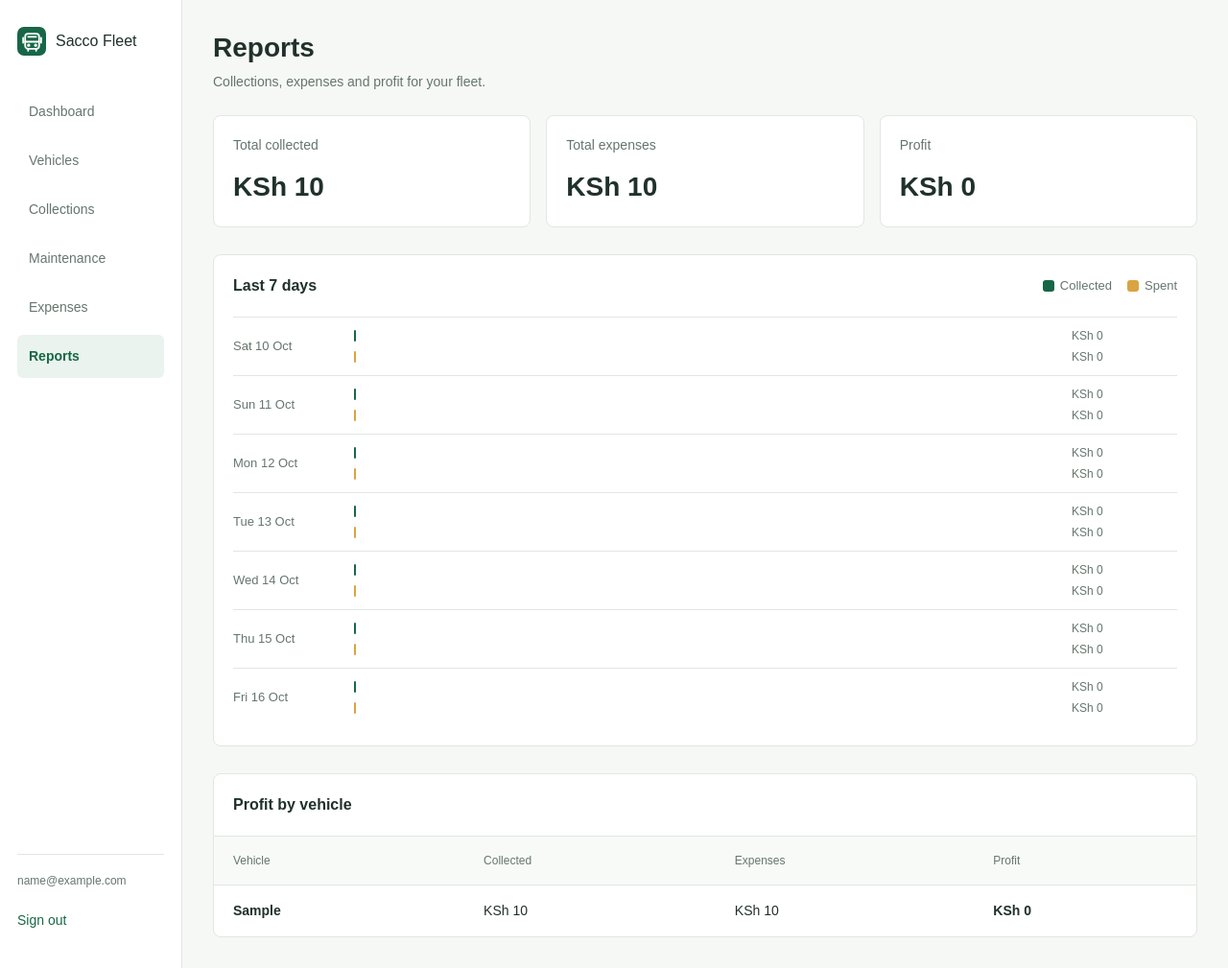
After one commit to TheeBaranga/SaccoFleet, a Django app: page /reports/ in a window 1280 px wide. The commit adds this page. Shown: the whole page at 96% size. Run offline with Django 5.2, Linux system fonts and the light colour scheme; a user stored in the database is signed in; tables that the repository leaves empty hold one stand-in row (values such as "Sample post").

Commit message:
Add expenses, reports with profit chart, and edit/delete for records
Co-Authored-By: Claude Opus 5.5 <noreply@anthropic.com>

```diff
--- a/core/static/core/app.css
+++ b/core/static/core/app.css
@@ -107,3 +107,23 @@ tbody th a:hover{color:var(--green);text-decoration:underline}
 .detail-grid dd{margin:8px 0 0;font-size:16px;overflow-wrap:anywhere}
 @media(max-width:760px){.detail-panel{padding:20px}.detail-grid{grid-template-columns:1fr;gap:18px}}
 .stats-single{grid-template-columns:minmax(0,320px)}
+/* Edit and delete actions. */
+.row-actions{white-space:nowrap;text-align:right;font-size:14px}
+.row-actions a{margin-left:12px}
+.danger-link{color:var(--error)}
+.danger{background:var(--error);color:#fff;border:0;border-radius:6px;padding:12px 18px;min-height:44px;font-weight:500}
+.page-heading .page-actions{margin-bottom:0}
+/* Reports. */
+.chart-panel{margin-bottom:28px}
+.legend{margin:0;font-size:13px;color:var(--muted);display:flex;align-items:center;gap:6px}
+.key{display:inline-block;width:12px;height:12px;border-radius:3px;margin-left:10px}
+.key-in,.bar-in{background:var(--green)}
+.key-out,.bar-out{background:#d9a441}
+.chart{list-style:none;margin:0;padding:0 20px 20px}
+.chart li{display:grid;grid-template-columns:110px 1fr;gap:16px;align-items:center;padding:10px 0;border-top:1px solid #e1e7e3}
+.chart-day{font-size:13px;color:var(--muted)}
+.chart-bars{display:grid;grid-template-columns:1fr 110px;gap:4px 10px;align-items:center}
+.bar{display:block;height:12px;border-radius:3px;min-width:2px}
+.bar-value{font-size:12px;color:var(--muted);font-variant-numeric:tabular-nums}
+.negative{color:var(--error)}
+@media(max-width:760px){.chart li{grid-template-columns:1fr;gap:6px}}
--- a/fleet/templates/fleet/form.html
+++ b/fleet/templates/fleet/form.html
@@ -4,7 +4,7 @@
 <a class="back-link" href="{{ cancel_url }}">← {{ back_label }}</a>
 <header class="page-heading"><div><h1>{{ heading }}</h1><p class="subtitle">{{ description }}</p></div></header>
 {% if no_vehicles %}
-<section class="entry-panel"><h2>Add a vehicle first</h2><p>A collection must belong to a vehicle in your fleet.</p><a class="primary action-link" href="{% url 'add_vehicle' %}">+ Add vehicle</a></section>
+<section class="entry-panel"><h2>Add a vehicle first</h2><p>Collections and expenses must belong to a vehicle in your fleet.</p><a class="primary action-link" href="{% url 'add_vehicle' %}">+ Add vehicle</a></section>
 {% else %}
 <form method="post" class="entry-panel" novalidate>
   {% csrf_token %}
--- /dev/null
+++ b/fleet/templates/fleet/reports.html
@@ -0,0 +1,41 @@
+{% extends 'app.html' %}
+{% load humanize %}
+{% block title %}Reports | Sacco Fleet{% endblock %}
+{% block page_content %}
+<header class="page-heading"><div><h1>Reports</h1><p class="subtitle">Collections, expenses and profit for your fleet.</p></div></header>
+<dl class="stats" aria-label="All-time totals">
+  <div class="stat"><dt>Total collected</dt><dd>KSh {{ total_in|intcomma }}</dd></div>
+  <div class="stat"><dt>Total expenses</dt><dd>KSh {{ total_out|intcomma }}</dd></div>
+  <div class="stat"><dt>Profit</dt><dd class="{% if profit < 0 %}negative{% endif %}">KSh {{ profit|intcomma }}</dd></div>
+</dl>
+<section class="table-panel chart-panel" aria-labelledby="chart-heading">
+  <div class="panel-heading"><h2 id="chart-heading">Last 7 days</h2>
+    <p class="legend"><span class="key key-in"></span>Collected <span class="key key-out"></span>Spent</p></div>
+  <ul class="chart">
+    {% for day in chart %}
+    <li>
+      <span class="chart-day">{{ day.day|date:"D j M" }}</span>
+      <span class="chart-bars">
+        <span class="bar bar-in" style="width:{{ day.collected_pct }}%"></span><span class="bar-value">KSh {{ day.collected|intcomma }}</span>
+        <span class="bar bar-out" style="width:{{ day.spent_pct }}%"></span><span class="bar-value">KSh {{ day.spent|intcomma }}</span>
+      </span>
+    </li>
+    {% endfor %}
+  </ul>
+</section>
+<section class="table-panel" aria-labelledby="vehicle-profit-heading">
+  <div class="panel-heading"><h2 id="vehicle-profit-heading">Profit by vehicle</h2></div>
+  <div class="table-scroll">
+    <table>
+      <thead><tr><th scope="col">Vehicle</th><th scope="col">Collected</th><th scope="col">Expenses</th><th scope="col">Profit</th></tr></thead>
+      <tbody>
+        {% for row in rows %}
+        <tr><th scope="row"><a href="{% url 'vehicle_detail' row.vehicle.pk %}">{{ row.vehicle.registration }}</a></th><td>KSh {{ row.collected|intcomma }}</td><td>KSh {{ row.spent|intcomma }}</td><td class="{% if row.profit < 0 %}negative{% endif %}"><strong>KSh {{ row.profit|intcomma }}</strong></td></tr>
+        {% empty %}
+        <tr><td colspan="4" class="empty-state"><h3>No vehicles yet</h3><p>Add vehicles and record collections to see reports.</p><a href="{% url 'add_vehicle' %}">Add a vehicle</a></td></tr>
+        {% endfor %}
+      </tbody>
+    </table>
+  </div>
+</section>
+{% endblock %}
--- a/fleet/templates/fleet/vehicle_detail.html
+++ b/fleet/templates/fleet/vehicle_detail.html
@@ -4,7 +4,7 @@
 <a class="back-link" href="{% url 'vehicles' %}">← Back to vehicles</a>
 <header class="page-heading">
   <div class="title-row"><h1>{{ vehicle.registration }}</h1><span class="badge badge-{{ vehicle.status }}">{{ vehicle.get_status_display }}</span></div>
-  <a class="secondary action-link" href="{% url 'edit_vehicle' vehicle.pk %}">Edit vehicle</a>
+  <div class="page-actions"><a class="secondary action-link" href="{% url 'edit_vehicle' vehicle.pk %}">Edit vehicle</a><a class="secondary action-link danger-link" href="{% url 'delete_vehicle' vehicle.pk %}">Delete</a></div>
 </header>
 <section class="detail-panel" aria-labelledby="basic-heading">
   <h2 id="basic-heading">Basic information</h2>
--- a/fleet/urls.py
+++ b/fleet/urls.py
@@ -9,4 +9,12 @@ urlpatterns = [
     path("collections/", views.collections, name="collections"),
     path("maintenance/", views.maintenance, name="maintenance"),
     path("collections/add/", views.record_collection, name="record_collection"),
+    path("vehicles/<int:pk>/delete/", views.delete_vehicle, name="delete_vehicle"),
+    path("collections/<int:pk>/edit/", views.edit_collection, name="edit_collection"),
+    path("collections/<int:pk>/delete/", views.delete_collection, name="delete_collection"),
+    path("expenses/", views.expenses, name="expenses"),
+    path("expenses/add/", views.add_expense, name="add_expense"),
+    path("expenses/<int:pk>/edit/", views.edit_expense, name="edit_expense"),
+    path("expenses/<int:pk>/delete/", views.delete_expense, name="delete_expense"),
+    path("reports/", views.reports, name="reports"),
 ]
--- a/fleet/views.py
+++ b/fleet/views.py
@@ -9,8 +9,8 @@ from django.core.paginator import Paginator
 from django.urls import reverse
 from django.views.decorators.cache import never_cache
 from django.views.decorators.http import require_http_methods
-from .forms import CollectionForm, VehicleForm
-from .models import Collection, Fleet, Vehicle
+from .forms import CollectionForm, ExpenseForm, VehicleForm
+from .models import Collection, Expense, Fleet, Vehicle
 
 
 @never_cache
@@ -100,3 +100,119 @@ def maintenance(request):
     today = timezone.localdate()
     vehicles = Vehicle.objects.filter(fleet__owner=request.user, next_service__isnull=False).order_by("next_service")
     return render(request, "fleet/maintenance.html", {"vehicles": vehicles, "today": today, "soon": today + timedelta(days=7)})
+
+
+@never_cache
+@login_required
+@require_http_methods(["GET", "POST"])
+def delete_vehicle(request, pk):
+    vehicle = get_object_or_404(Vehicle, pk=pk, fleet__owner=request.user)
+    if request.method == "POST":
+        vehicle.delete()
+        messages.success(request, f"{vehicle.registration} was deleted.")
+        return redirect("vehicles")
+    warning = f"This also deletes its {vehicle.collections.count()} collection(s) and {vehicle.expenses.count()} expense(s)."
+    return render(request, "fleet/confirm_delete.html", {"heading": f"Delete {vehicle.registration}?", "warning": warning, "cancel_url": reverse("vehicle_detail", args=[pk])})
+
+
+@never_cache
+@login_required
+@require_http_methods(["GET", "POST"])
+def edit_collection(request, pk):
+    collection = get_object_or_404(Collection, pk=pk, vehicle__fleet__owner=request.user)
+    form = CollectionForm(request.POST if request.method == "POST" else None, instance=collection, owner=request.user)
+    if request.method == "POST" and form.is_valid():
+        form.save()
+        messages.success(request, "Collection updated.")
+        return redirect("collections")
+    return render(request, "fleet/form.html", {"form": form, "heading": "Edit collection", "description": "Correct this collection.", "button_label": "Save changes", "cancel_url": reverse("collections"), "back_label": "Back to collections"})
+
+
+@never_cache
+@login_required
+@require_http_methods(["GET", "POST"])
+def delete_collection(request, pk):
+    collection = get_object_or_404(Collection, pk=pk, vehicle__fleet__owner=request.user)
+    if request.method == "POST":
+        collection.delete()
+        messages.success(request, "Collection deleted.")
+        return redirect("collections")
+    return render(request, "fleet/confirm_delete.html", {"heading": "Delete this collection?", "warning": f"KSh {collection.amount:,} for {collection.vehicle} on {collection.date:%d %b %Y}.", "cancel_url": reverse("collections")})
+
+
+@never_cache
+@login_required
+@require_http_methods(["GET"])
+def expenses(request):
+    records = Expense.objects.filter(vehicle__fleet__owner=request.user).select_related("vehicle")
+    total = records.aggregate(total=Sum("amount"))["total"] or 0
+    page = Paginator(records, 20).get_page(request.GET.get("page"))
+    return render(request, "fleet/expenses.html", {"page_obj": page, "total": f"{total:,}"})
+
+
+@never_cache
+@login_required
+@require_http_methods(["GET", "POST"])
+def add_expense(request):
+    form = ExpenseForm(request.POST if request.method == "POST" else None, owner=request.user)
+    if request.method == "POST" and form.is_valid():
+        form.save()
+        messages.success(request, "Expense recorded.")
+        return redirect("expenses")
+    has_vehicles = Vehicle.objects.filter(fleet__owner=request.user).exists()
+    return render(request, "fleet/form.html", {"form": form, "heading": "Record expense", "description": "Record fuel, repairs and other costs in whole Kenyan shillings.", "button_label": "Save expense", "no_vehicles": not has_vehicles, "cancel_url": reverse("expenses"), "back_label": "Back to expenses"})
+
+
+@never_cache
+@login_required
+@require_http_methods(["GET", "POST"])
+def edit_expense(request, pk):
+    expense = get_object_or_404(Expense, pk=pk, vehicle__fleet__owner=request.user)
+    form = ExpenseForm(request.POST if request.method == "POST" else None, instance=expense, owner=request.user)
+    if request.method == "POST" and form.is_valid():
+        form.save()
+        messages.success(request, "Expense updated.")
+        return redirect("expenses")
+    return render(request, "fleet/form.html", {"form": form, "heading": "Edit expense", "description": "Correct this expense.", "button_label": "Save changes", "cancel_url": reverse("expenses"), "back_label": "Back to expenses"})
+
+
+@never_cache
+@login_required
+@require_http_methods(["GET", "POST"])
+def delete_expense(request, pk):
+    expense = get_object_or_404(Expense, pk=pk, vehicle__fleet__owner=request.user)
+    if request.method == "POST":
+        expense.delete()
+        messages.success(request, "Expense deleted.")
+        return redirect("expenses")
+    return render(request, "fleet/confirm_delete.html", {"heading": "Delete this expense?", "warning": f"{expense.get_category_display()}: KSh {expense.amount:,} for {expense.vehicle} on {expense.date:%d %b %Y}.", "cancel_url": reverse("expenses")})
+
+
+@never_cache
+@login_required
+@require_http_methods(["GET"])
+def reports(request):
+    today = timezone.localdate()
+    collections = Collection.objects.filter(vehicle__fleet__owner=request.user)
+    expenses = Expense.objects.filter(vehicle__fleet__owner=request.user)
+
+    # Last 7 days, oldest first, for the chart.
+    start = today - timedelta(days=6)
+    daily_in = dict(collections.filter(date__gte=start).values_list("date").annotate(total=Sum("amount")))
+    daily_out = dict(expenses.filter(date__gte=start).values_list("date").annotate(total=Sum("amount")))
+    days = [start + timedelta(days=i) for i in range(7)]
+    largest = max([daily_in.get(d, 0) for d in days] + [daily_out.get(d, 0) for d in days] + [1])
+    chart = [{"day": d, "collected": daily_in.get(d, 0), "spent": daily_out.get(d, 0),
+              "collected_pct": round(daily_in.get(d, 0) * 100 / largest), "spent_pct": round(daily_out.get(d, 0) * 100 / largest)} for d in days]
+
+    # All-time totals per vehicle.
+    per_in = dict(collections.values_list("vehicle").annotate(total=Sum("amount")))
+    per_out = dict(expenses.values_list("vehicle").annotate(total=Sum("amount")))
+    rows = []
+    for vehicle in Vehicle.objects.filter(fleet__owner=request.user):
+        collected, spent = per_in.get(vehicle.pk, 0), per_out.get(vehicle.pk, 0)
+        rows.append({"vehicle": vehicle, "collected": collected, "spent": spent, "profit": collected - spent})
+    rows.sort(key=lambda row: row["profit"], reverse=True)
+
+    total_in, total_out = sum(per_in.values()), sum(per_out.values())
+    return render(request, "fleet/reports.html", {"chart": chart, "rows": rows, "total_in": total_in, "total_out": total_out, "profit": total_in - total_out})
--- a/templates/app.html
+++ b/templates/app.html
@@ -5,9 +5,11 @@
     {% include 'brand.html' %}
     <nav aria-label="Main navigation">
       <a href="{% url 'dashboard' %}" {% if request.resolver_match.url_name == 'dashboard' %}aria-current="page"{% endif %}>Dashboard</a>
-      <a href="{% url 'vehicles' %}" {% if request.resolver_match.url_name == 'vehicles' or request.resolver_match.url_name == 'add_vehicle' or request.resolver_match.url_name == 'vehicle_detail' or request.resolver_match.url_name == 'edit_vehicle' %}aria-current="page"{% endif %}>Vehicles</a>
-      <a href="{% url 'collections' %}" {% if request.resolver_match.url_name == 'collections' or request.resolver_match.url_name == 'record_collection' %}aria-current="page"{% endif %}>Collections</a>
+      <a href="{% url 'vehicles' %}" {% if request.resolver_match.url_name == 'vehicles' or request.resolver_match.url_name == 'add_vehicle' or request.resolver_match.url_name == 'vehicle_detail' or request.resolver_match.url_name == 'edit_vehicle' or request.resolver_match.url_name == 'delete_vehicle' %}aria-current="page"{% endif %}>Vehicles</a>
+      <a href="{% url 'collections' %}" {% if request.resolver_match.url_name == 'collections' or request.resolver_match.url_name == 'record_collection' or request.resolver_match.url_name == 'edit_collection' or request.resolver_match.url_name == 'delete_collection' %}aria-current="page"{% endif %}>Collections</a>
       <a href="{% url 'maintenance' %}" {% if request.resolver_match.url_name == 'maintenance' %}aria-current="page"{% endif %}>Maintenance</a>
+      <a href="{% url 'expenses' %}" {% if request.resolver_match.url_name == 'expenses' or request.resolver_match.url_name == 'add_expense' or request.resolver_match.url_name == 'edit_expense' or request.resolver_match.url_name == 'delete_expense' %}aria-current="page"{% endif %}>Expenses</a>
+      <a href="{% url 'reports' %}" {% if request.resolver_match.url_name == 'reports' %}aria-current="page"{% endif %}>Reports</a>
     </nav>
     <div class="profile">
       <p>{{ request.user.email }}</p>
```
Also changed, not shown: fleet/admin.py (+8 -1 lines), fleet/forms.py (+18 -1 lines), fleet/models.py (+27 -1 lines), fleet/templates/fleet/collections.html (+4 -3 lines), fleet/templates/fleet/confirm_delete.html (added, +11 -0 lines), fleet/templates/fleet/expenses.html (added, +29 -0 lines), fleet/tests.py (+68 -1 lines), README.md, fleet/migrations/0002_expenses.py (added).
